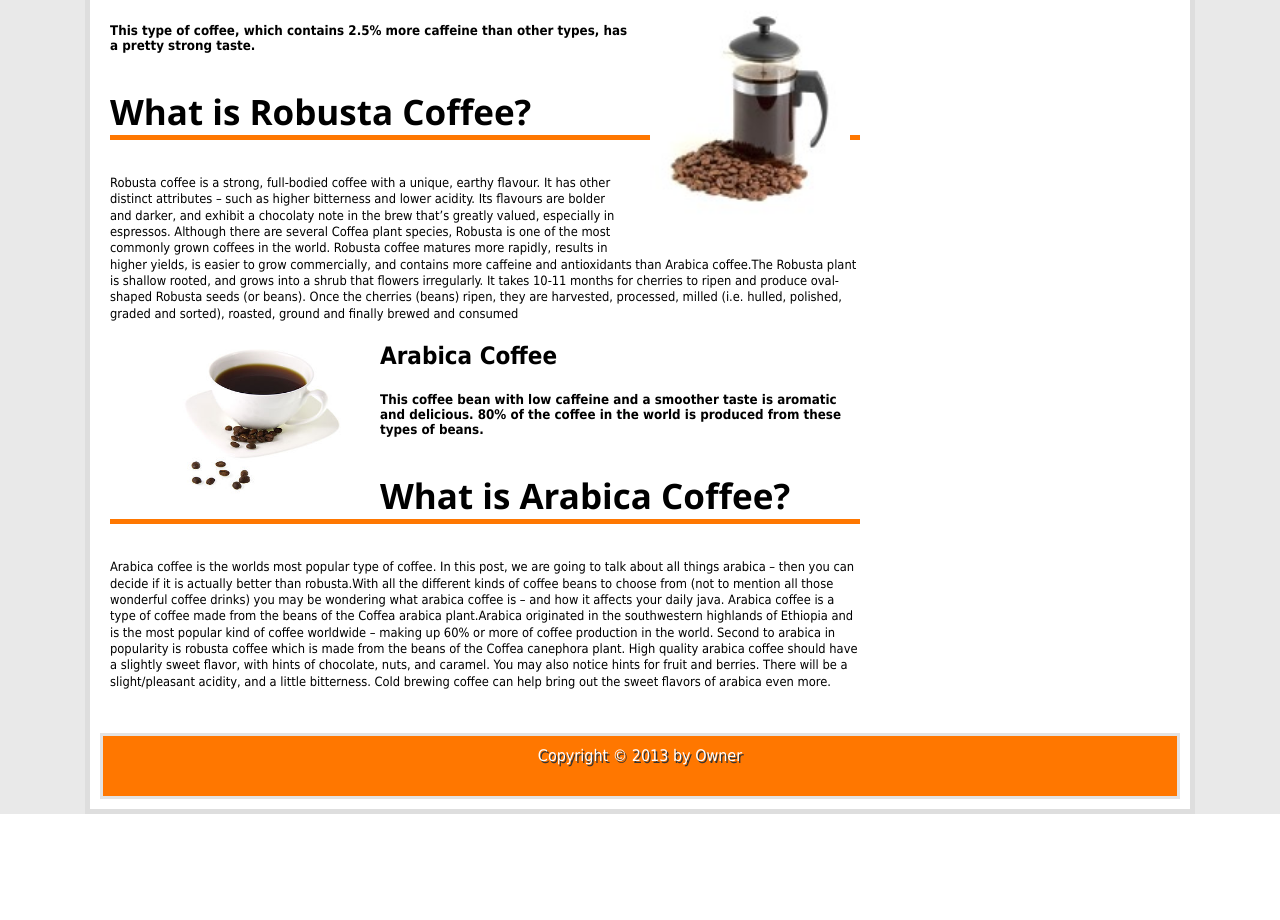
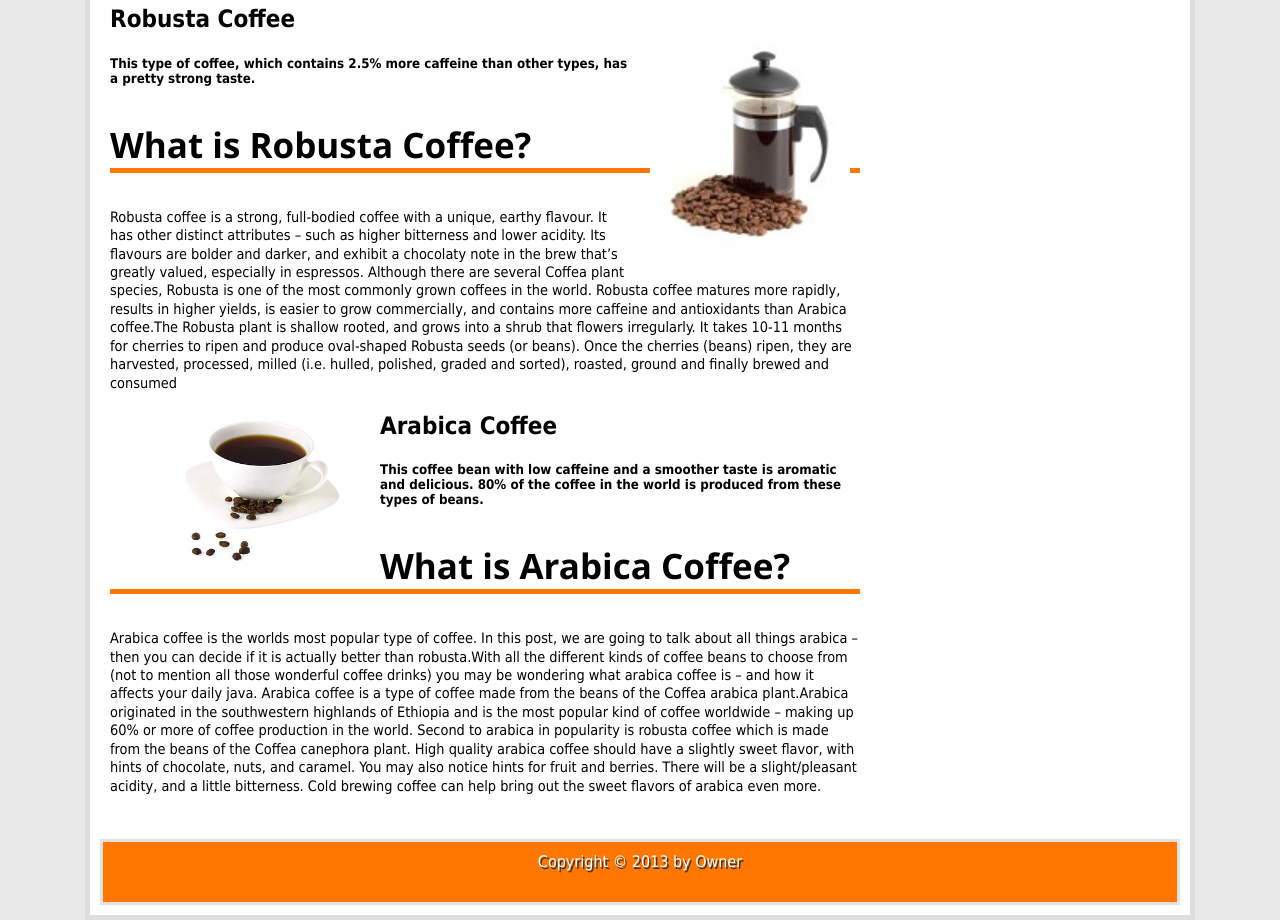
Before and after one commit to ZiaCodes/Coffeeshop, a PHP site: page /index.php in a window 1280 px wide. Shown: the part 774-1694 px from the top of the page. Before the commit the page ends 1588 px from the top, so only its background shows below. Run offline with PHP 8.4, Linux system fonts and the light colour scheme; some libraries are stand-ins or nearby versions; some web fonts are replaced.

Commit message:
Update Stylesheet.css

```diff
--- a/Coffeeweb/Styles/Stylesheet.css
+++ b/Coffeeweb/Styles/Stylesheet.css
@@ -9,7 +9,7 @@
 
 body p
 {
-    font-size: 0.8em;
+    font-size: 0.9em;
     line-height: 1.28;
 }
 #loader{
```
